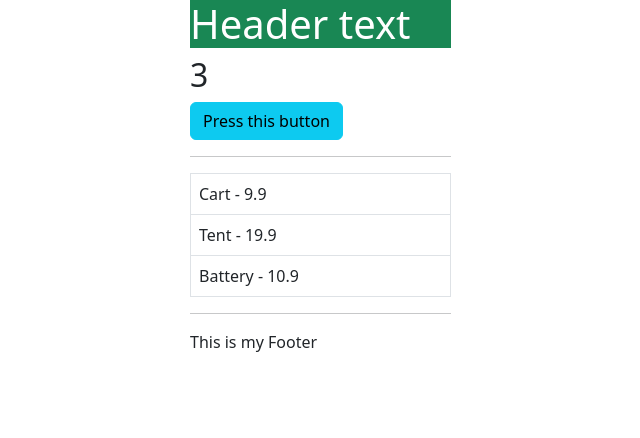
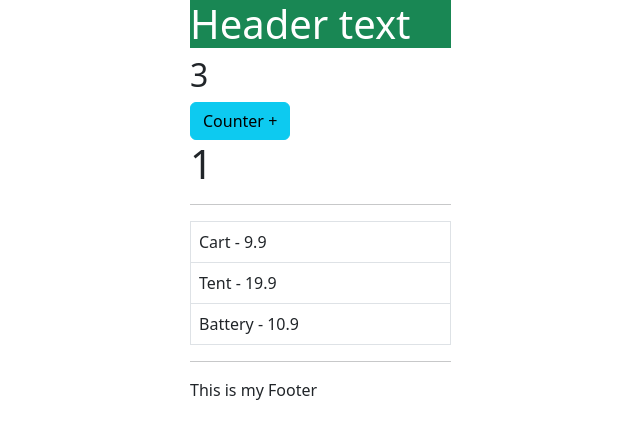
Before and after one commit to ranerlich7/react_initial, a React (Create React App) app: page / in a window 1280 px wide. Shown: the top 438 px of the page, without its empty margins (177-817 px from the left). Built offline with nearby package versions, Linux system fonts and the light colour scheme.

Commit message:
use state on button - simple

```diff
--- a/src/components/Button.js
+++ b/src/components/Button.js
@@ -1,18 +1,13 @@
-import React from "react";
-
-let index = 0;
-
-function increase() {
-  console.log(index);
-  index += 1;
-}
+import React, { useState } from "react";
 
 function Button() {
+  const [counter, setCounter] = useState(1);
   return (
     <>
-      <button className="btn btn-info" onClick={increase}>
-        Press this button{" "}
+      <button className="btn btn-info" onClick={() => setCounter(counter + 1)}>
+        Counter +
       </button>
+      <h1>{counter}</h1>
     </>
   );
 }
```
